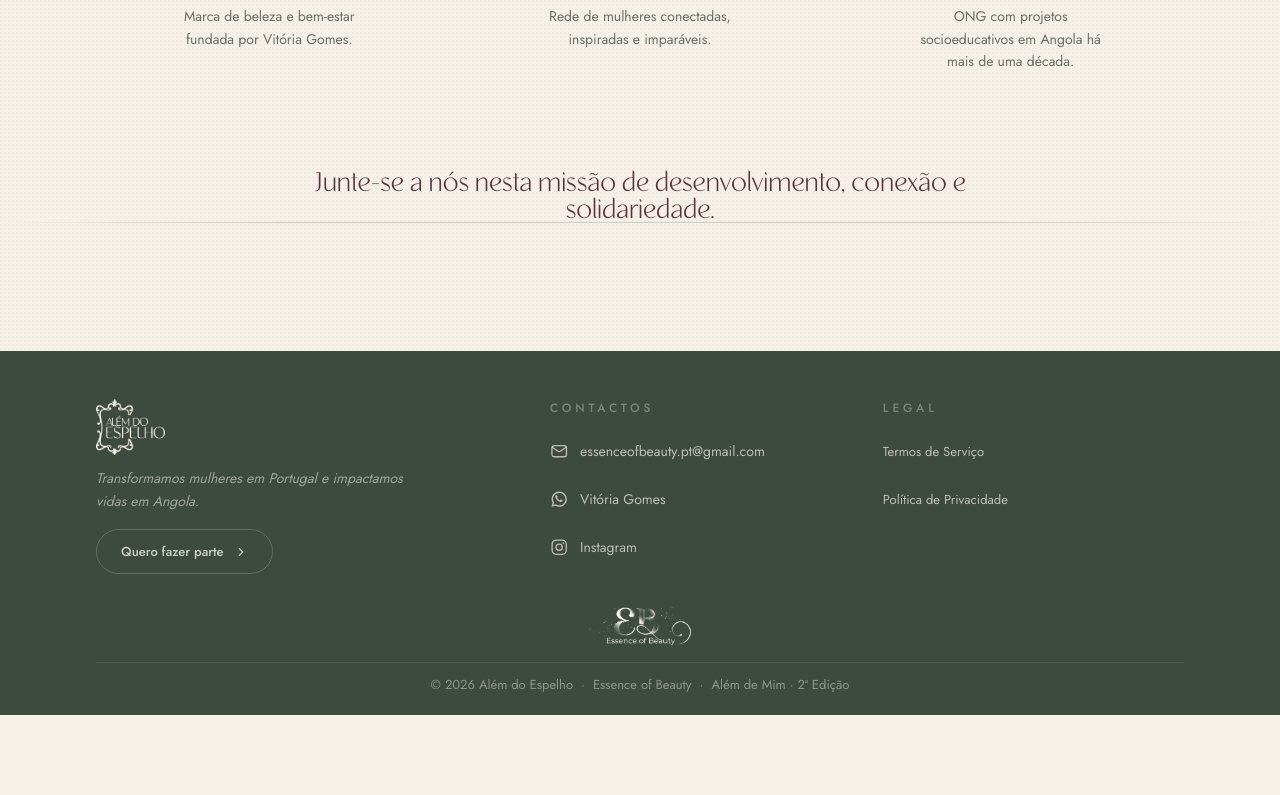
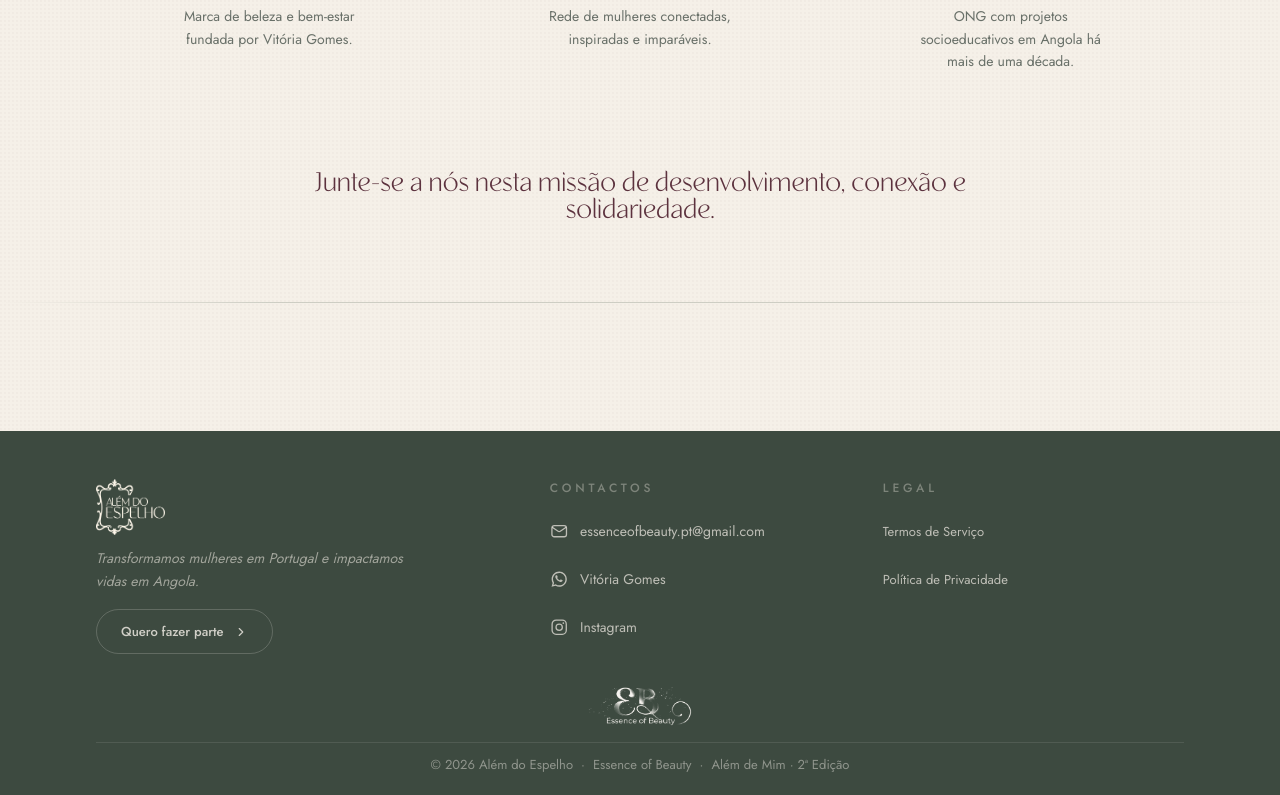
Before and after one commit to Lukasuuu/alem-do-espelho-2026, a Next.js app: page /alem-do-espelho-2026/lista in a window 1280 px wide. Shown: the part 5745-6540 px from the top of the page. Before the commit the page ends 6460 px from the top, so only its background shows below. Built offline with nearby package versions, Linux system fonts and the light colour scheme; no server answers.

Commit message:
fix: aumentar respiro entre a frase de fecho e o fio da seccao
Co-Authored-By: Claude <noreply@anthropic.com>

```diff
--- a/src/components/Realizacao.tsx
+++ b/src/components/Realizacao.tsx
@@ -231,7 +231,7 @@ export default function Realizacao() {
       </div>
 
       {/* fio de fecho em sage */}
-      <span className="fio text-sage block w-full" aria-hidden />
+      <span className="fio text-sage mt-14 block w-full sm:mt-20" aria-hidden />
     </section>
   );
 }
```
